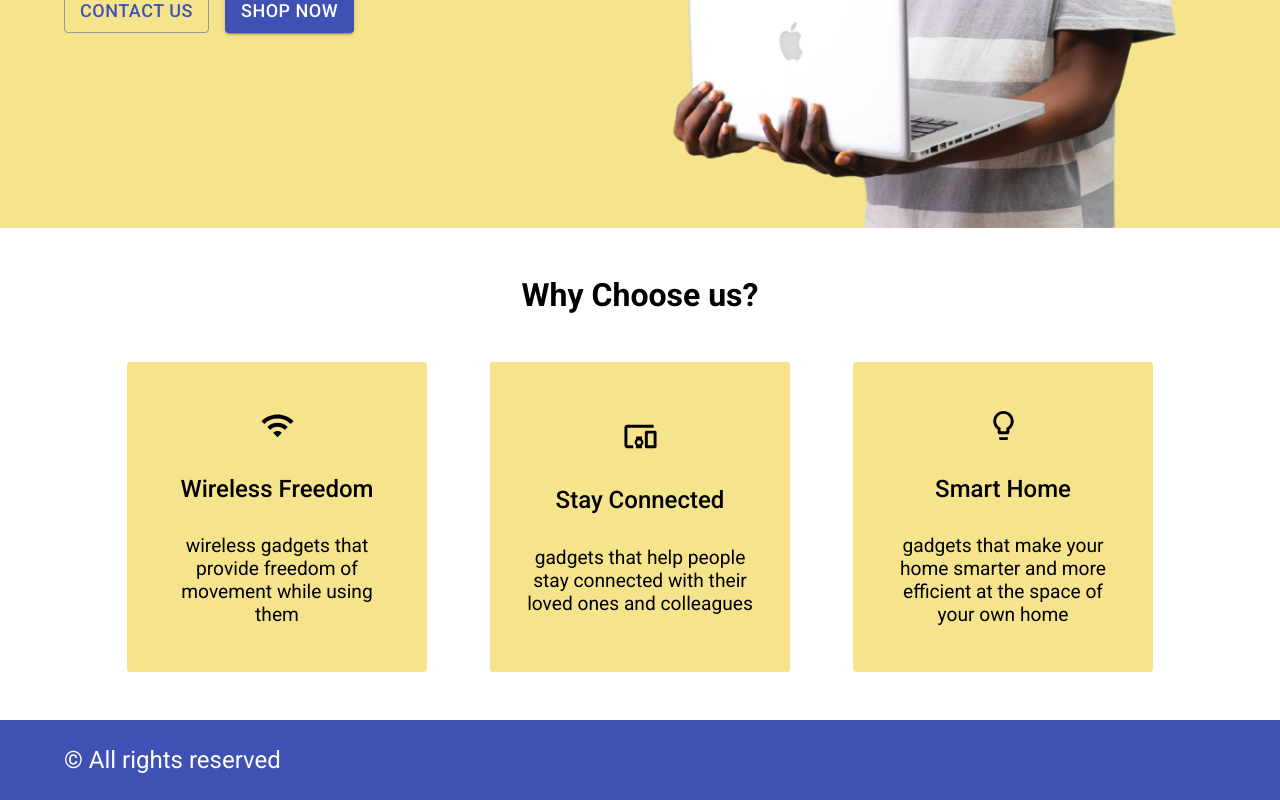
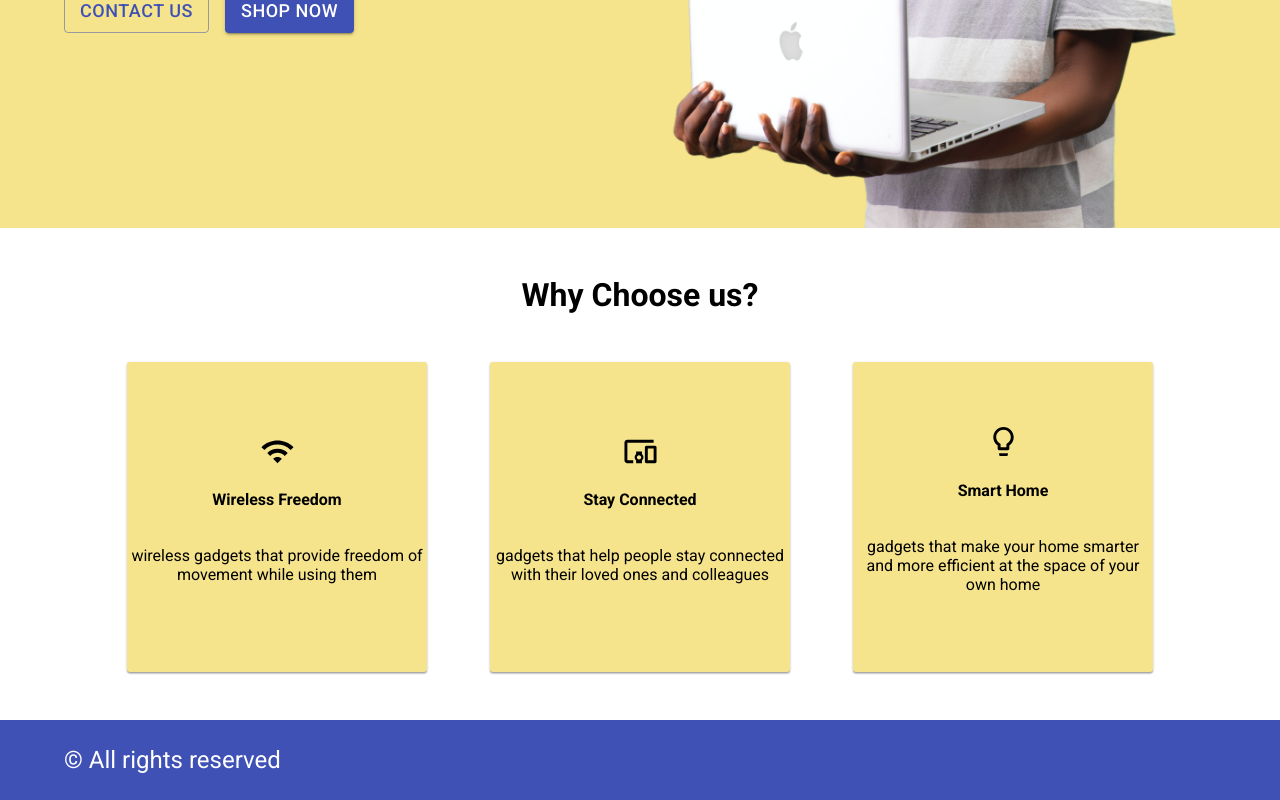
Before and after one commit to Emiils-T/gadget-store, a React (Vite) app: page / in a window 1280 px wide. Shown: the part 502-1302 px from the top of the page. Built offline with nearby package versions, Linux system fonts and the light colour scheme.

Commit message:
small edit

```diff
--- a/src/components/ui/Card.jsx
+++ b/src/components/ui/Card.jsx
@@ -1,6 +1,6 @@
 const Card = ({ Icon, title, description }) => {
   return (
-    <div className="feature">
+    <div className="card">
       <Icon fontSize="large" />
       <h4>{title}</h4>
       <p>{description}</p>
--- a/src/index.css
+++ b/src/index.css
@@ -118,7 +118,7 @@ main {
   margin: 3rem auto;
   text-align: center;
 }
-.feature {
+.card {
   width: 300px;
   height: 310px;
   background: #f5e48b;
@@ -128,6 +128,10 @@ main {
   align-items: center;
   justify-content: center;
   border-radius: 0.2rem;
+  box-shadow:
+    0px 1px 1px 0 rgba(0, 0, 0, 0.14),
+    0px 2px 1px 0 rgba(0, 0, 0, 0.12),
+    0px 1px 3px 0 rgba(0, 0, 0, 0.2);
 }
 .feature h4 {
   font-size: 1.5rem;
--- a/src/pages/Home/Main.jsx
+++ b/src/pages/Home/Main.jsx
@@ -28,7 +28,7 @@ const Main = () => {
             </p>
             <div className="button-container">
               <ThemeProvider theme={theme}>
-                <Button variant="outlined" fontSize={"1.5rem"}>
+                <Button variant="outlined" color="primary">
                   Contact Us
                 </Button>
               </ThemeProvider>
```
